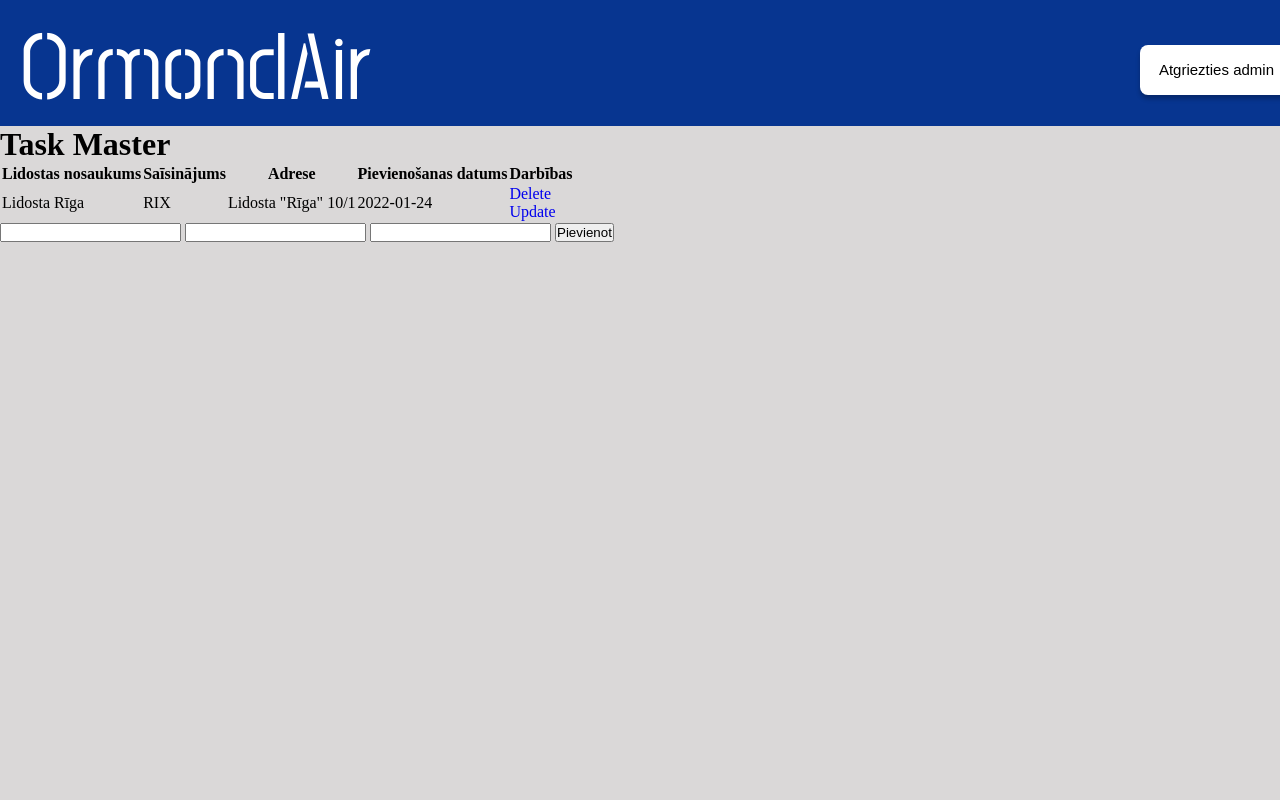
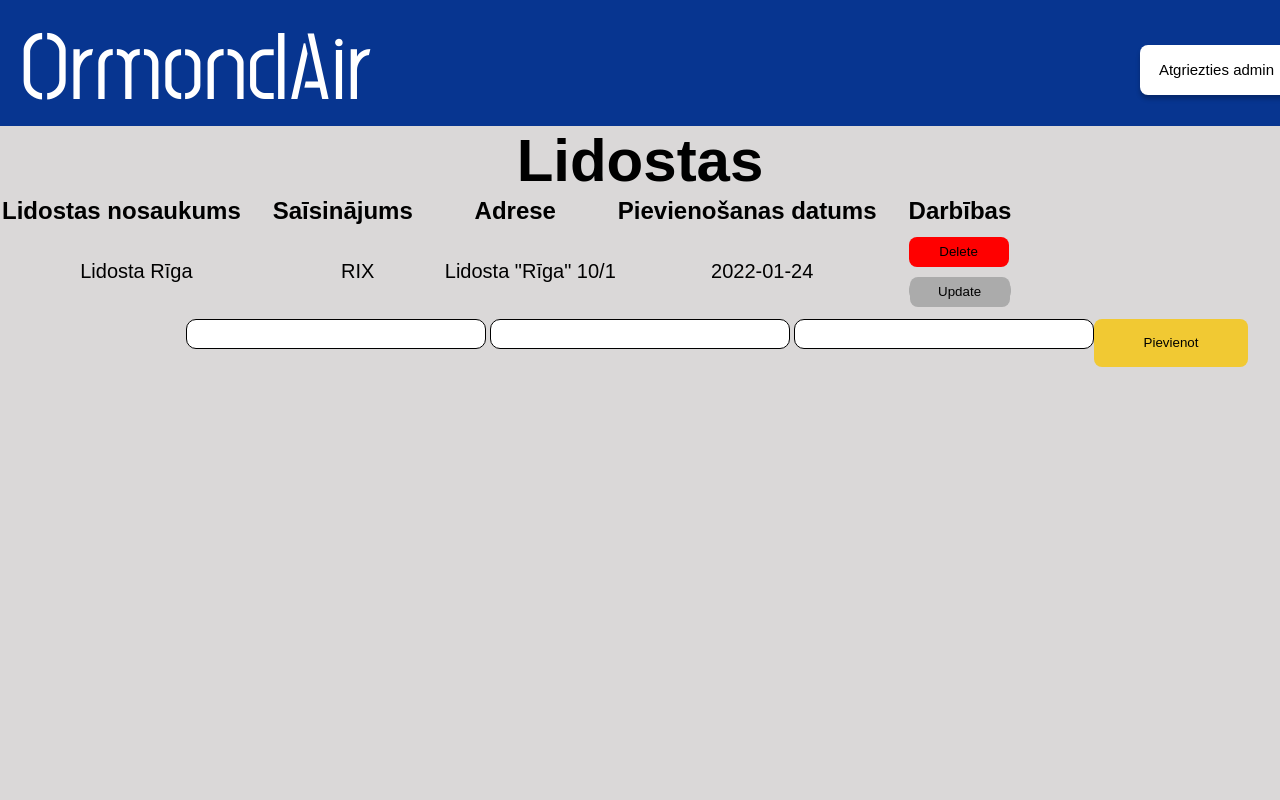
Before and after one commit to Kristaps2004/flask_LidostaDP11, a Flask app: page /admin/lidostas in a window 1280 px wide. Run offline with Flask 2, Linux system fonts and the light colour scheme; data comes from the database, SQL or seed files in the repository; both versions use the stored data as it was after the commit.

Commit message:
Nelieli izskata uzlabojumi

```diff
--- a/static/css/adminlidostas.css
+++ b/static/css/adminlidostas.css
@@ -10,7 +10,7 @@
   src: url("../fonts/post-no-bills-colombo.medium.ttf");
 }
 
-.augsejaisBaneris {
+#augsejaisBaneris {
   position: absolute;
   left: 0%;
   right: 0%;
@@ -19,7 +19,7 @@
   background: #073590;
 }
 
-.virsraksts {
+#homePage {
   position: absolute;
   left: 0%;
   font-family: Post No Bills Colombo Medium;
@@ -30,7 +30,7 @@
   user-select: none;
 }
 
-.apaksejaisBaneris {
+#apaksejaisBaneris {
   position: absolute;
   left: 0%;
   right: 0%;
@@ -53,3 +53,85 @@
   font-size: 15px;
   cursor: pointer;
 }
+
+#pievienot{
+  position: absolute;
+  width: 154px;
+  height: 48px;
+  background: #f1c933;
+  border-radius: 8px;
+  outline: none;
+  cursor: pointer;
+  border: 1px solid transparent;
+}
+
+.teksts{
+  font-family: Arial, Helvetica, sans-serif;
+  font-size: 24px;
+  color: #000000;
+  padding-right: 30px;
+}
+
+.input{
+  background: #ffffff;
+  border: 1px solid #000000;
+  box-sizing: border-box;
+  border-radius: 10px;
+  outline: none;
+  padding-left: 20px;
+  padding-right: 20px;
+  width: 300px;
+  height: 30px;
+}
+
+#dzest{
+  width: 100px;
+  height: 30px;
+  background: #FF0000;
+  border-radius: 8px;
+  outline: none;
+  cursor: pointer;
+  border: 1px solid transparent;
+  margin-top: 10px;
+}
+
+#labot{
+  width: 100px;
+  height: 30px;
+  background: #ababab;
+  border-radius: 8px;
+  outline: none;
+  cursor: pointer;
+  border: 1px solid transparent;
+  margin-bottom: 10px;
+  margin-top: 10px;
+}
+
+.dbteksts{
+  text-align: center;
+  font-family: Arial, Helvetica, sans-serif;
+  font-size: 20px;
+  color: #000000;
+}
+
+#virsraksts{
+  text-align: center;
+  font-family: Arial, Helvetica, sans-serif;
+  font-size: 60px;
+  color: #000000;
+}
+
+#apaksraksts{
+  text-align: center;
+  font-family: Arial, Helvetica, sans-serif;
+  font-size: 30px;
+  color: #000000;
+}
+
+.tabula{
+
+}
+
+#form{
+  text-align:center;
+}
--- a/static/js/adminlidostas.js
+++ /dev/null
@@ -1,14 +0,0 @@
-document.getElementById("pievienotLidostas").addEventListener("click", () => {
-  let popUp = document.getElementById("popUp");
-  popUp.style.display = "block";
-});
-
-document.getElementById("labotLidostas").addEventListener("click", () => {
-  let popUp1 = document.getElementById("popUp1");
-  popUp1.style.display = "block";
-});
-
-document.getElementById("dzestLidostas").addEventListener("click", () => {
-  let popUp2 = document.getElementById("popUp2");
-  popUp2.style.display = "block";
-});
--- a/templates/adminlidostas.html
+++ b/templates/adminlidostas.html
@@ -9,48 +9,48 @@
     <link rel="icon" href="/static/img/clipart-airplane-logo-4.jpg" />
   </head>
   <body>
-    <div class="augsejaisBaneris">
+    <div id = "augsejaisBaneris">
       <a href="/">
-        <h1 class="virsraksts">OrmondAir</h1>
+        <h1 id = "homePage">OrmondAir</h1>
       </a>
       <a href="/admin">
         <button id="atgriezties_admin">Atgriezties admin</button>
       </a>
     </div>
-    <div class="apaksejaisBaneris">
-      <div class="content">
-        <h1>Task Master</h1>
+    <div id = "apaksejaisBaneris">
+      <div class = "tabula">
+        <h1 id = "virsraksts">Lidostas</h1>
         {% if tasks|length < 1 %}
-        <h4>Nav pievienota neviena lidosta! </h4>
+        <h4 id = "apaksraksts">Nav pievienota neviena lidosta! </h4>
         {% else %}
         <table>
            <tr>
-            <th>Lidostas nosaukums</th>
-            <th>Saīsinājums</th>
-            <th>Adrese</th>
-            <th>Pievienošanas datums</th>
-            <th>Darbības</th>
+            <th class = "teksts">Lidostas nosaukums</th>
+            <th class = "teksts">Saīsinājums</th>
+            <th class = "teksts">Adrese</th>
+            <th class = "teksts">Pievienošanas datums</th>
+            <th class = "teksts">Darbības</th>
           </tr>
           {% for task in tasks %}
             <tr>
-              <td>{{ task.content }}</td>
-              <td>{{ task.saisinajums }}</td>
-              <td>{{ task.adrese }}</td>
-              <td>{{ task.date_created.date() }}</td>
+              <td class = "dbteksts">{{ task.content }}</td>
+              <td class = "dbteksts">{{ task.saisinajums }}</td>
+              <td class = "dbteksts">{{ task.adrese }}</td>
+              <td class = "dbteksts">{{ task.date_created.date() }}</td>
               <td>
-                <a href="/delete/{{task.id}}">Delete</a>
+                <a href="/delete/{{task.id}}"><button id = dzest>Delete</button></a>
                 <br>
-                <a href="/update/{{task.id}}">Update</a>
+                <a id = labot href="/update/{{task.id}}"><button id = labot>Update</button></a>
               </td>
             </tr>
           {% endfor %}
         </table>
         {% endif %}
-        <form action="/admin/lidostas" method="POST">
-          <input type="text" name="content" id="content">
-          <input type="text" name="saisinajums" id="saisinajums">
-          <input type="text" name="adrese" id="adrese">
-          <input type="submit" value="Pievienot">
+        <form action="/admin/lidostas" method="POST" id = "form">
+          <input class = input type="text" name="content" id="content" maxlength="50">
+          <input class = input type="text" name="saisinajums" id="saisinajums" maxlength="3">
+          <input class = input type="text" name="adrese" id="adrese" maxlength="50">
+          <input type="submit" value="Pievienot" id="pievienot">
         </form>
     </div>
     </div>
--- a/templates/update.html
+++ b/templates/update.html
@@ -9,12 +9,12 @@
     <link rel="icon" href="/static/img/clipart-airplane-logo-4.jpg" />
   </head>
   <body>
-    <div class="augsejaisBaneris">
+    <div id="augsejaisBaneris">
       <a href="/">
-        <h1 class="virsraksts">OrmondAir</h1>
+        <h1 id="homePage">OrmondAir</h1>
       </a>
     </div>
-    <div class="apaksejaisBaneris">
+    <div id="apaksejaisBaneris">
       <div class="content">
         <h1>Update Task</h1>
         <form action="/update/{{task.id}}" method="POST">
```
Also changed, not shown: test.db.
